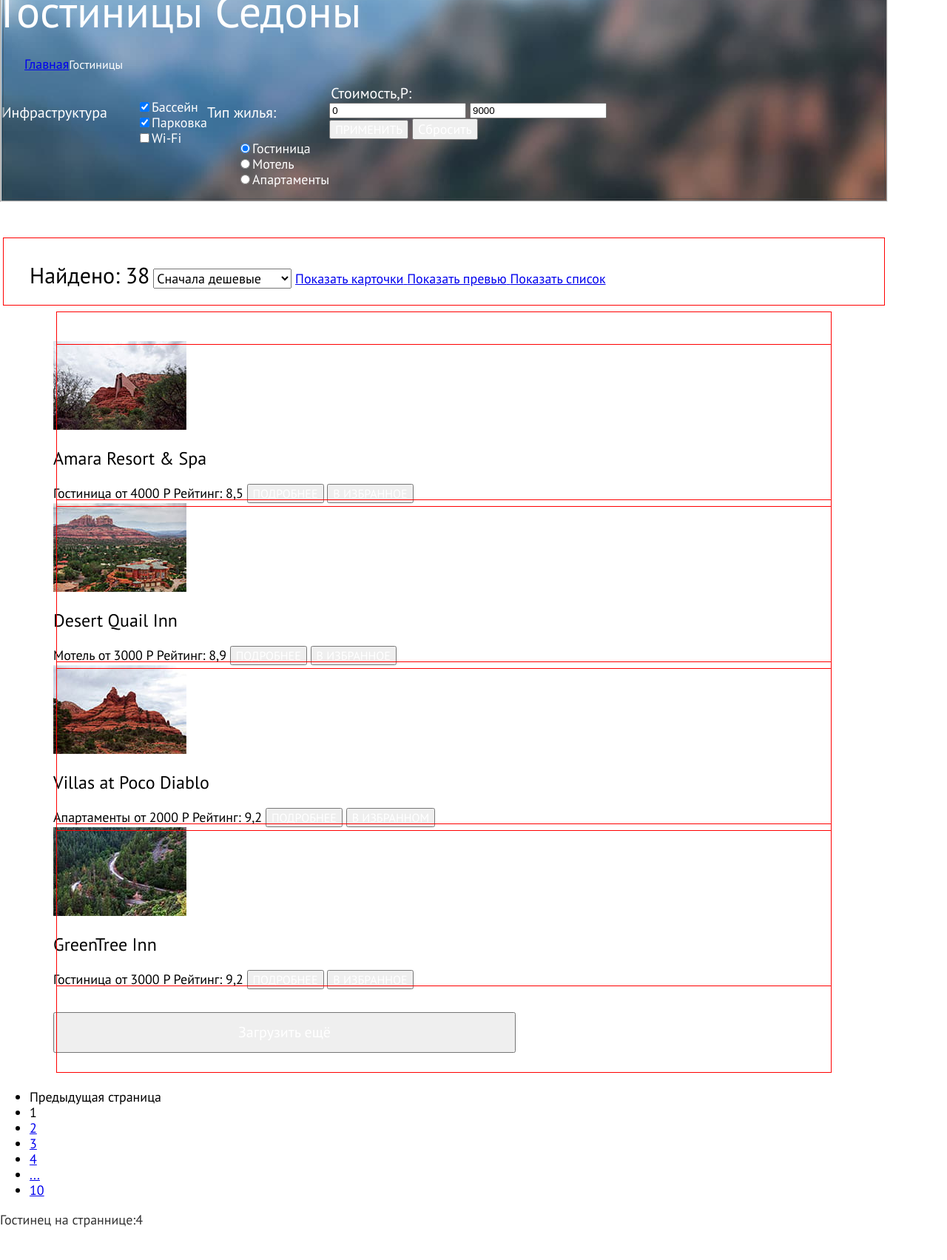
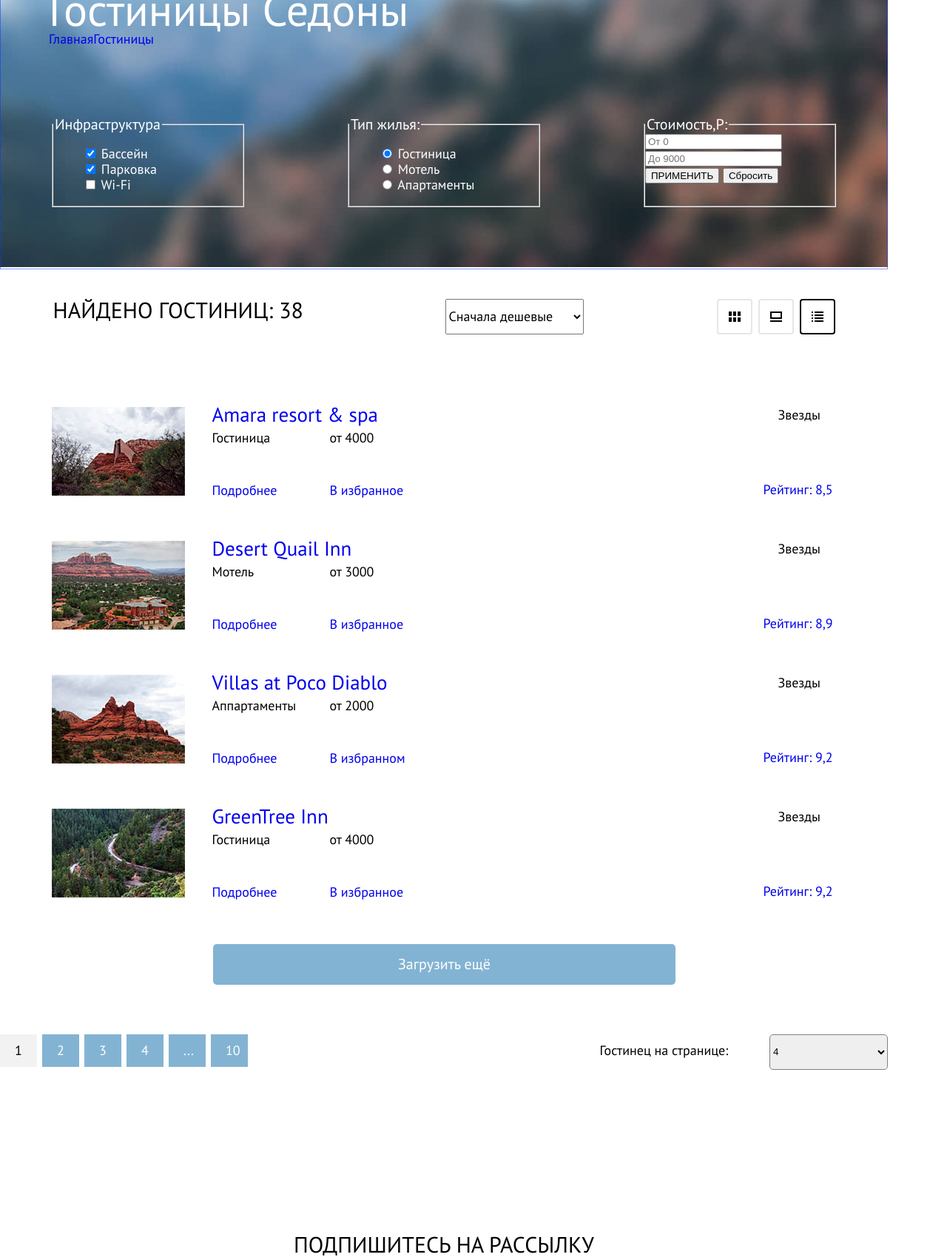
Before and after one commit to Fluck21/155287-sedona-32, a plain HTML site: page catalog.html in a window 1280 px wide. Shown: the part 121-1824 px from the top of the page at 74% size. Drawn offline with Linux system fonts and the light colour scheme.

Commit message:
Сделал страницу каталога

```diff
--- a/catalog.html
+++ b/catalog.html
@@ -49,186 +49,270 @@
     </nav>
 </header>
 
-<main class="main">
+<main class="main-catalog">
+
 <!--Фильтр отелей-->
+<section class="hotel-filter">
+    <div class="header-filter-form-container">
+        <h2 class="hotels-of-sedona">Гостиницы Седоны </h2>
+        <ul class="breadcrumbs">
+            <li class="breadcrumbs-item">
+                <a class="breadcrumbs-link" href="index.html">Главная</a>
+            </li>
+            <li class="breadcrumbs-item">
+                <a class="breadcrumbs-link" href="#">Гостиницы</a>
+            </li>
+        </ul>
+    </div>
+
     <div class="hotel-filter-container">
 
-<form class="hotel-filter-form" action="https://echo.htmlacademy.ru/" method="post">
-  <fieldset class="hotel-filter">
-    <section>
-        <h1 class="hotel-filter-title">Гостиницы Седоны</h1>
-        <ul class="breadcrumbs">
-            <li class="breadcrumbs-item-house">
-                <a class="breadcrumbs-link-icon" href="index.html">Главная</a>
-            </li>
-            <li class="breadcrumbs-item-house">
-                <a class="breadcrumbs-link-icon" href="index.html"></a>
-            </li>
-            <li class="breadcrumbs-item">
-                  <a class="breadcrumbs-link-hotels" href="#">Гостиницы</a>
-            </li>
-        </ul>
-      </section>
-
-<section class="infrastructure">
-    <h4 class="hotel-filter-tittle">Инфраструктура</h4>
+    <form class="filter-form" action="https://echo.htmlacademy.ru/" method="post">
+        <fieldset class="catalog-filter-group-inf">
+            <legend class="hotel-filter-tittle">Инфраструктура</legend>
                 <ul class="catalog-filter-list">
-
                     <li class="catalog-filter-item">
                         <label class="services">
                             <input class="visual-hidden services-input" type="checkbox" name="pool" checked>
                         </label>
+                        <span class="services-mark"></span>
                         <span class="services-label">Бассейн</span>
                     </li>
+
                     <li class="catalog-filter-item">
                         <label class="services">
                             <input class="visual-hidden services-input" type="checkbox" name="parking" checked>
                         </label>
+                        <span class="services-mark"></span>
                         <span class="services-label">Парковка</span>
                     </li>
+
                     <li class="catalog-filter-item">
                         <label class="services">
                             <input class="visual-hidden services-input" type="checkbox" name="Wi-Fi">
                         </label>
+                        <span class="services-mark"></span>
                         <span class="services-label">Wi-Fi</span>
                     </li>
                 </ul>
+        </fieldset>
 
-
-        <section class="type-of-housing">
-            <h4 class="hotel-filter-tittle">Тип жилья:</h4>
+        <fieldset class="catalog-filter-group-type">
+            <legend class="hotel-filter-tittle-type">Тип жилья:</legend>
             <ul class="catalog-filter-list">
                 <li class="catalog-filter-item">
                     <label class="housing">
                         <input class="visual-hidden housing-input" type="radio" name="hotel" checked>
                     </label>
                         <span class="housing-mark"></span>
-                        <span class=" services-label housing-label">Гостиница</span>
+                        <span class="housing-label">Гостиница</span>
                 </li>
                 <li class="catalog-filter-item">
                     <label class="housing">
                         <input class="visual-hidden housing-input" type="radio" name="motel">
                     </label>
                         <span class="housing-mark"></span>
-                        <span class="services-label housing-label">Мотель</span>
+                        <span class="housing-label">Мотель</span>
                 </li>
                 <li class="catalog-filter-item">
                     <label class="housing">
                         <input class="visual-hidden housing-input" type="radio" name="apartments">
                     </label>
                         <span class="housing-mark"></span>
-                          <span class="services-label housing-label">Апартаменты</span>
+                        <span class="housing-label">Апартаменты</span>
                 </li>
             </ul>
+        </fieldset>
 
-        </section>
-        <section class="cost-filter">
+            <fieldset class="catalog-filter-group-cost">
                 <legend class="hotel-filter-tittle">Стоимость,Р:</legend>
-                  <div class="cost-control">
-                    <label class="cost-form">
-                      <input type="number" name="min-price" value="0">
-                    </label>
-                    <label class="cost-to">
-                      <input type="number" name="max-price" value="9000">
-                    </label>
-                  </div>
-                  <div class="cost-range">
-                      <div class="scale">
-                          <div class="bar"></div>
-                      </div>
-                      <div class="range-toggle range-toggle-min"></div>
-                      <div class="range-toggle range-toggle-max"></div>
-                  </div>
+                    <span class="catalog-filter-input">
+                        <input type="number" name="min-price" placeholder="От 0">
+                        <input type="number" name="max-price" placeholder="До 9000">
+                    </span>
 
-                  <button class="button-apply" type="submit">ПРИМЕНИТЬ</button>
-                  <button class="button-reset" type="submit">Сбросить</button>
-        </section>
-
-    </section>
+                    <span class="catalog-filter-input-button">
+                        <button class="button" type="submit">ПРИМЕНИТЬ</button>
+                        <button class="button" type="submit">Сбросить</button>
+                    </span>
             </fieldset>
     </form>
 </div>
+</section>
+
+
 
   <!--Сортировка отелей-->
-      <div class="sorting-hotels-container">
-        <div class="sorting-hotels-form">
+
+  <section class="sorting-hotels">
     <form class="sorting-type">
-           <label class="hotels-found" for="search">Найдено: 38</label>
+      <label class="hotels-found" for="search">Найдено гостиниц: 38</label>
          <select class="select-control" id="search" name="search">
              <option value="cheap">Сначала дешевые</option>
              <option value="popular">Сначала популярные</option>
              <option value="expensive">Сначала Дорогие</option>
          </select>
+         <a href="#" class="button button-cards"></a>
+         <a href="#" class="button button-preview"></a>
+         <a href="#" class="button button-list"></a>
+     </form>
+  </section>
 
-              <a href="#" class="button button-cards">
-                  <span class="visualy-hidden">Показать карточки</span>
-              </a>
-              <a href="#" class="button button-preview">
-                  <span class="visualy-hidden">Показать превью</span>
-              </a>
-              <a href="#" class="button button-list">
-                  <span class="visualy-hidden">Показать список</span>
-              </a>
-          </form>
-        </div>
+<section class="search-container">
+
+        <div class="result-item">
+                <div class="result-image">
+                    <img class="product-card-image" src="img/photo/amara-hotel.jpg" alt="Amara Resort & Spa" width="180" height="120">
                 </div>
 
-<!--Каталог гостинец-->
-      <div class="hotels">
-          <div class="hotel-card">
+                <div class="result-description">
+                    <h2 class="result-description-title">
+                        <a class="hotel-title" href="#">Amara resort &amp; spa</a>
+                    </h2>
 
-            <div class="hotel-card-amara hotel-item">
-                <div>
-                <img class="product-card-image" src="img/photo/amara-hotel.jpg" alt="Amara Resort & Spa">
-                <h3 class="hotel-card-title">Amara Resort & Spa</h3>
-                <span class="hotel-card-price">Гостиница от 4000 Р</span>
-                <span class="hotel-card-rating>">Рейтинг: 8,5</span>
-                <button class="button-card" type="submit">ПОДРОБНЕЕ</button>
-                <button class="button-card" type="submit">В ИЗБРАННОЕ</button>
+                    <ul class="details-item">
+                        <li class="hotel"><span>Гостиница</span></li>
+                        <li class="more-button-container">
+                        <a href="#" class="more-button">
+                            <div class="more">Подробнее</div>
+                        </a>
+                        </li>
+                    </ul>
+
+                    <ul class="reserve-item">
+                        <li class="price"><span>от 4000</span></li>
+                        <li class="favourites-button-container">
+                            <a href="#" class="favourites-button">
+                                    <div class="favourites">В избранное</div>
+                            </a>
+                        </li>
+                    </ul>
                 </div>
+
+                    <ul class="rating-item">
+                        <li class="icon-star"><span >Звезды</span></li>
+                        <li class="rating-sum"><a href="#">Рейтинг: 8,5</a></li>
+                    </ul>
         </div>
-            <div class="hotel-card-desert hotel-item">
-                <img class="product-card-image" src="img/photo/desert-hotel.jpg" alt="Desert Quail Inn">
-                <h3 class="hotel-card-title">Desert Quail Inn</h3>
-                <span class="hotel-card-price">Мотель от 3000 Р</span>
-                <span class="hotel-card-rating>">Рейтинг: 8,9</span>
-                <button class="button-card" type="submit">ПОДРОБНЕЕ</button>
-                <button class="button-card" type="submit">В ИЗБРАННОЕ</button>
+
+
+
+    <div class="result-item">
+        <div class="result-image">
+            <img class="product-card-image" src="img/photo/desert-hotel.jpg" alt="Desert Quail Inn" width="180" height="120">
         </div>
-            <div class="hotel-card-villas hotel-item">
-                <img class="product-card-image" src="img/photo/villas-hotel.jpg" alt="Villas at Poco Diablo">
-                <h3 class="hotel-card-title">Villas at Poco Diablo</h3>
-                <span class="hotel-card-price">Апартаменты от 2000 Р</span>
-                <span class="hotel-card-rating>">Рейтинг: 9,2</span>
-                <button class="button-card" type="submit">ПОДРОБНЕЕ</button>
-                <button class="button-card" type="submit">В ИЗБРАННОМ</button>
+
+        <div class="result-description">
+            <h2 class="result-description-title">
+                <a class="hotel-title" href="#">Desert Quail Inn</a>
+            </h2>
+
+        <ul class="details-item">
+            <li class="hotel"><span>Мотель</span></li>
+            <li class="more-button-container">
+                <a href="#" class="more-button">
+                    <div class="more">Подробнее</div>
+                </a>
+            </li>
+        </ul>
+        <ul class="reserve-item">
+            <li class="price"><span>от 3000</span></li>
+            <li class="favourites-button-container">
+                <a href="#" class="favourites-button">
+                    <div class="favourites">В избранное</div>
+                </a>
+            </li>
+        </ul>
     </div>
-            <div class="hotel-card-greentree hotel-item">
-                <img class="product-card-image" src="img/photo/greentree-hotel.jpg" alt="GreenTree Inn">
-                <h3 class="hotel-card-title">GreenTree Inn</h3>
-                <span class="hotel-card-price">Гостиница от 3000 Р</span>
-                <span class="hotel-card-rating>">Рейтинг: 9,2</span>
-                <button class="button-card" type="submit">ПОДРОБНЕЕ</button>
-                <button class="button-card" type="submit">В ИЗБРАННОЕ</button>
+        <ul class="rating-item">
+            <li class="icon-star"><span >Звезды</span></li>
+            <li class="rating-sum"><a href="#">Рейтинг: 8,9</a></li>
+        </ul>
+    </div>
+
+
+
+    <div class="result-item">
+
+        <div class="result-image">
+            <img class="product-card-image" src="img/photo/villas-hotel.jpg" alt="Villas at Poco Diablo" width="180" height="120">
+        </div>
+
+        <div class="result-description">
+            <h2 class="result-description-title">
+                <a class="hotel-title" href="#">Villas at Poco Diablo</a>
+            </h2>
+
+        <ul class="details-item">
+            <li class="hotel"><span>Аппартаменты</span></li>
+            <li class="more-button-container">
+                <a href="#" class="more-button">
+                    <div class="more">Подробнее</div>
+                </a>
+            </li>
+        </ul>
+        <ul class="reserve-item">
+            <li class="price"><span>от 2000</span></li>
+            <li class="favourites-button-container">
+                <a href="#" class="favourites-button">
+                    <div class="favourites">В избранном</div>
+                </a>
+            </li>
+        </ul>
+    </div>
+        <ul class="rating-item">
+            <li class="icon-star"><span >Звезды</span></li>
+            <li class="rating-sum"><a href="#">Рейтинг: 9,2</a></li>
+        </ul>
+    </div>
+
+
+
+    <div class="result-item">
+
+        <div class="result-image">
+            <img class="product-card-image" src="img/photo/greentree-hotel.jpg" alt="GreenTree Inn" width="180" height="120">
+        </div>
+
+        <div class="result-description">
+            <h2 class="result-description-title">
+                <a class="hotel-title" href="#">GreenTree Inn</a>
+            </h2>
+
+        <ul class="details-item">
+            <li class="hotel"><span>Гостиница</span></li>
+            <li class="more-button-container">
+                <a href="#" class="more-button">
+                    <div class="more">Подробнее</div>
+                </a>
+            </li>
+        </ul>
+        <ul class="reserve-item">
+            <li class="price"><span>от 4000</span></li>
+            <li class="favourites-button-container">
+                <a href="#" class="favourites-button">
+                    <div class="favourites">В избранное</div>
+                </a>
+            </li>
+        </ul>
+    </div>
+        <ul class="rating-item">
+            <li class="icon-star"><span >Звезды</span></li>
+            <li class="rating-sum"><a href="#">Рейтинг: 9,2</a></li>
+        </ul>
     </div>
 
     <div class="button-download">
-            <button class="button-download-more" type="button">Загрузить ещё</button>
-            </div>
+        <div class="button-download-more">Загрузить ещё</div>
     </div>
 
-      </div>
+</section>
 
 <!--Пагинация-->
-      <div class="pagination">
-          <ul class="pagination-list">
+<div class="pagination-container">
+    <ul class="pagination">
         <li class="pagination-item">
-                  <a class="pagination-link pagination-prev pagination-disabled">
-                      <span class="visually-hidden">Предыдущая страница</span>
-                  </a>
-              </li>
-              <li class="pagination-item">
-                  <a class="pagination-link pagination-current">1</a>
+            <a class="pagination-current">1</a>
         </li>
         <li class="pagination-item">
             <a class="pagination-link" href="#">2</a>
@@ -246,9 +330,13 @@
             <a class="pagination-link" href="#">10</a>
         </li>
     </ul>
-            <section class="pagination-hotel-quantity">
-              <p class="hotels-on-page">Гостинец на страннице:4</p>
-            </section>
+
+            <form class="pagination-form">
+                <label class="pagination-found" for="search">Гостинец на странице:</label>
+                   <select class="select" id="four" name="search">
+                       <option value="four">4</option>
+                   </select>
+               </form>
 </div>
 
 <!--Рассылка-->
--- a/styles/styles.css
+++ b/styles/styles.css
@@ -11,6 +11,10 @@ body {
   font-family: "PT Sans", "Arial", "sans-serif";
   font-size: 18px;
   line-height: 21px;
+}
+
+a {
+  text-decoration: none;
 }
 
 .main {
@@ -205,11 +209,25 @@ body {
 
 /* Подключение шрифтов: Фильтр отелей*/
 
+.hotels-of-sedona {
+  font-weight: 700;
+  font-size: 60px;
+  color: #ffffff;
+}
+
 .hotel-filter-title {
   font-family: inherit;
   font-weight: 700;
   font-size: 60px;
   line-height: 77, 64px;
+  color: #ffffff;
+}
+
+.hotel-filter-tittle-type {
+  font-family: inherit;
+  font-weight: 700;
+  font-size: 20px;
+  line-height: 25, 88px;
   color: #ffffff;
 }
 
@@ -230,7 +248,8 @@ body {
   color: #ffffff;
 }
 
-.services-label {
+.services-label,
+.housing-label {
   font-family: inherit;
   font-weight: 400;
   font-size: 18px;
@@ -255,11 +274,11 @@ body {
 }
 
 .hotels-found {
-  font-family: inherit;
   font-weight: 700;
   font-size: 30px;
   line-height: 38, 82px;
   color: #000000;
+  text-transform: uppercase;
 }
 
 .select-control {
@@ -692,82 +711,279 @@ body {
 
 /*Страница каталога: фильтер отелей*/
 
-.hotel-filter-container {
+.hotel-filter {
+  display: flex;
+  flex-direction: column;
   background-image: url(../img/background/catalog-bg.jpg);
   background-repeat: no-repeat;
   width: 1200px;
-  outline: 1px solid rgba(63, 68, 75, 0.5);
-  outline-offset: -5px;
+  outline: 1px solid rgba(4, 48, 245, 0.5);
+  outline-offset: -1px;
 }
 
-.hotel-filter {
+.hotels-of-sedona {
+  margin-bottom: 5px;
+  margin-left: 66px;
+}
+.breadcrumbs {
+  display: flex;
+  list-style-type: none;
+  width: 115px;
+  margin-bottom: 45px;
+  padding-left: 0px;
+  margin-left: 66px;
+}
+
+.filter-form {
+  display: flex;
+  justify-content: space-around;
+  width: 1200px;
+  margin-top: 50px;
+  margin-bottom: 84px;
+}
+
+.catalog-filter-list {
+  list-style-type: none;
+}
+
+.catalog-filter-group-inf,
+.catalog-filter-group-type,
+.catalog-filter-group-cost {
+  padding: 0px;
+  width: 256px;
+}
+
+
+/*Страница каталога: сортировка гостиниц*/
+
+.sorting-hotels {
+  display: flex;
+  width: 1200px;
+  justify-content: center;
+  align-items: center;
+  height: 48px;
+  margin-top: 40px;
+  margin-bottom: 40px;
+}
+
+.sorting-type{
+  display: flex;
+  width: 1057px;
+  margin-left: 0;
+  margin-right: 0;
+  align-items: center;
+  align-items: center;
+}
+
+.hotels-found{
+  width: 350px;
+  height: 39px;
+}
+
+.select-control {
+  width: 287x;
+  height: 48px;
+  margin-left: 180px;
+}
+
+.button-cards {
+  background-image: url("../img/icon/sorting-item-1.svg");
+  background-repeat: no-repeat;
+  width: 48px;
+  height: 48px;
+  margin-left: 180px;
+  padding-right: 8px;
+}
+
+.button-preview {
+  background-image: url("../img/icon/sorting-item-2.svg");
+  background-repeat: no-repeat;
+  width: 48px;
+  height: 48px;
+  padding-right: 8px ;
+}
+
+.button-list {
+  background-image: url("../img/icon/sorting-item-3.svg");
+  background-repeat: no-repeat;
+  width: 48px;
+  height: 48px;
+}
+
+
+/*Страница каталога: каталог гостиниц*/
+
+.search-container {
+  display: flex;
+  flex-direction: column;
+  width: 1200px;
   margin: 0px;
   padding: 0px;
 }
 
-.breadcrumbs {
+.result-item {
   display: flex;
-  list-style-type: none;
-  width: 115px;
+  width: 1056px;
+  height: 123px;
   justify-content: center;
 }
 
-.infrastructure,
-.catalog-filter-item {
+.result-item{
+  margin-left: 70px;
+  padding-top: 58px;
+}
+
+
+.result-description {
   display: flex;
+  flex-wrap: wrap;
+  width: 730px;
+  padding-left: 36px;
+}
+
+.result-description-title {
+  margin: 0px;
+  width: 750px;
+  height: 31px;
+}
+
+.hotel,
+.price {
+  width: 79px;
+  height: 23px;
+}
+
+.more{
+  width: 151px;
+  height: 37px;
+  padding-top: 48px;
+}
+
+.favourites{
+  width: 160px;
+  height: 37px;
+  padding-top: 48px;
+}
+
+.details-item,
+.reserve-item,
+.rating-item {
+  margin: 0px;
+  padding: 0px;
   list-style-type: none;
 }
 
-/*Страница каталога: сортировка отелей*/
+.details-item {
+  width: 151px;
+  height: 75px;
+  margin-bottom: 100px;
+}
 
-.sorting-hotels-container {
+.reserve-item {
+  width: 170px;
+  height:75px;
+  margin-left: 8px;
+}
+
+.rating-item {
+  width: 200;
+  height: 120px;
+}
+
+.rating-sum {
+  padding-top: 80px;
+}
+
+.icon-star {
+  padding-left: 35px;
+}
+
+.rating-sum {
+  padding-left: 15px;
+}
+
+ .button-download {
+  display: flex;
+  margin-top: 60px;
+  width: 625px;
+  height: 55px;
+  margin-left: 288px;
+  margin-right: 287px;
+  margin-bottom: 31px;
+  background-color: #83B3D3;
+  justify-content: center;
+  align-items: center;
+  border-radius: 5px;
+}
+
+/*Пагинация*/
+.pagination-container {
   display: flex;
   width: 1200px;
-  height: 100px;
-  outline: 1px solid red;
-  outline-offset: -5px;
-  margin-top: 44px;
+  height: 56px;
+  margin-top: 36px;
+  margin-right: 0px;
 }
 
-.sorting-hotels-form {
-  padding-top: 44px;
-  padding-left: 40px;
-  padding-right: 0 auto;
-  width: 1200px;
-  outline: 1px solid red;
-  outline-offset: -5px;
+.pagination {
+  display: flex;
+  margin: 0;
+  padding: 0;
+  list-style-type: none;
+  }
+
+.pagination-item {
+    margin-right: 7px;
 }
 
-/*Страница каталога: каталог гостинец*/
+.pagination-item
 
-.hotels {
-  display: flex;
-  flex-direction: column;
-  width: 1056px;
-  justify-content: center;
-  margin: 0 auto;
+.pagination-link {
+  display: block;
+  box-sizing: border-box;
+  width: 50px;
+  height: 44px;
+  padding: 14px 20px;
+  line-height: 16px;
+  font-weight: 700;
+  color: #FFFFFF;
+  background-color:  #83B3D3;
+  text-decoration: none;
 }
 
-
-.hotel-card {
-  list-style-type: none;
-  padding-top: 44px;
-  margin-bottom: 0px;
-  outline: 1px solid red;
-  outline-offset: -5px;
+.pagination-current {
+  display: block;
+  box-sizing: border-box;
+  width: 50px;
+  height: 44px;
+  padding: 14px 20px;
+  line-height: 16px;
+  font-weight: 700;
+  color: #000000;
+  background-color: #F2F2F2;;
+  text-decoration: none;
 }
 
-.hotel-item {
-  outline: 1px solid red;
-  outline-offset: -5px;
+.pagination-form {
+  margin-left: auto;
+  width: 386;
+  height: 48px;
 }
 
-.button-download {
-  margin-top: 31px;
-  padding-bottom: 31px;
+.pagination-found {
+  width: 175;
+  height: 23px;
+  margin-right: 51px;
 }
 
-.button-download-more {
-  width: 625px;
-  height: 55px;
+.select {
+  width: 160px;
+  height: 48px;
+  border: 1px solid gray;
+  border-radius: 5px;
 }
+
+.mailing-main-catalog {
+  margin-top: 89px;
+  margin-bottom: 135px;
+}
```
Also changed, not shown: img/icon/sorting-item-1.svg (added), img/icon/sorting-item-2.svg (added), img/icon/sorting-item-3.svg (added), img/icon/star-rating.svg (added). Lines whose indentation alone changed are shown as unchanged.
